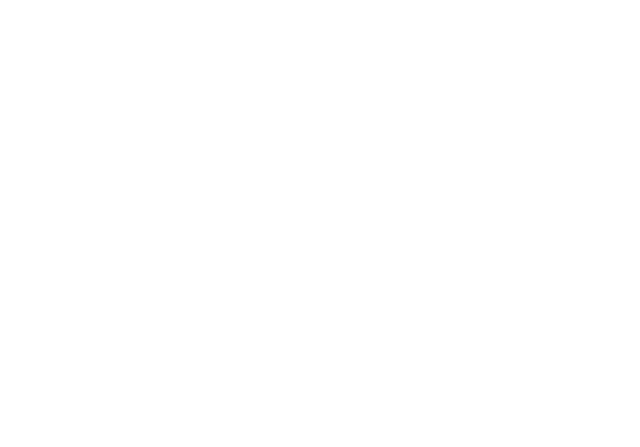
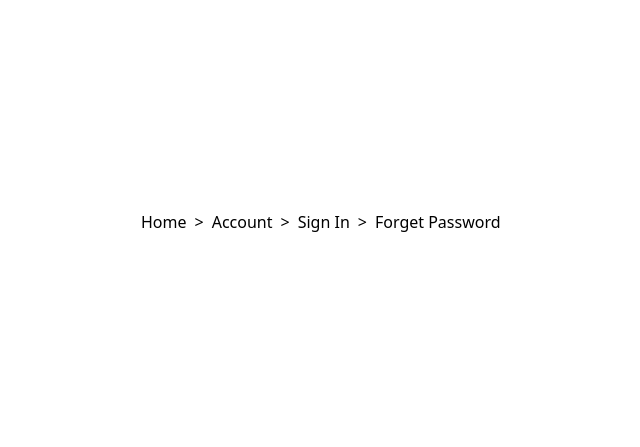
Before and after one commit to templatecookie/comforty-html, a website: page index.html in a window 1280 px wide. Shown: the whole page, without its empty margins (9-649 px from the left). Drawn offline with Linux system fonts and the light colour scheme.

Commit message:
feat:added breadcum section

```diff
--- a/index.html
+++ b/index.html
@@ -19,6 +19,30 @@
 </head>
 <body>
 
+    <!-- Breadcrumb Start -->
+
+    <div class="breadcrumb">
+        <div class="container">
+            <nav class="rounded-md w-full">
+                <ol class="list-reset flex">
+                  <li class="text-gray-500 texrt-[14px] leadding-[110px]">Home</li>
+                  <li><span class="text-gray-500 mx-2"> > </span></li>
+                  <li class="text-gray-500">Account</li>
+                  <li><span class="text-gray-500 mx-2"> > </span></li>
+                  <li class="text-gray-500">Sign In</li>
+                  <li><span class="text-gray-500 mx-2"> > </span></li>
+                  <li class="text-gray-500 hover:text-black text-black"> <a href="#">
+                    Forget Password
+                </a></li>
+                </ol>
+              </nav>
+        </div>
+    </div>
+
+    <!-- Breadcrumb End -->
+
+
+
     <!-- script file here -->
     <script src="./public/js/app.js"></script>
 </body>
--- a/public/css/styles.css
+++ b/public/css/styles.css
@@ -1,3 +1,14 @@
 :root{
 
+    --gray_black: #272343;
+    --dark_gray: #636270;
+    --bg_breadcum: #F0F2F3;
+
 }
+
+.breadcrumb{
+    background-color: var(--bg);
+    padding: 210px 50px;
+
+}
+/* bg-[#F0F2F3] px-[210px] py-[50px] rounded-b-lg rounde-[20px] */
--- a/tailwind.config.js
+++ b/tailwind.config.js
@@ -22,6 +22,10 @@ module.exports = {
             },
         },
         colors: {
+
+            gray_black :'#272343',
+            dark_gray :'#636270',
+            bg : '#F0F2F3',
         },
   },
   plugins: [],
```
Also changed, not shown: public/css/tailwind.css.
